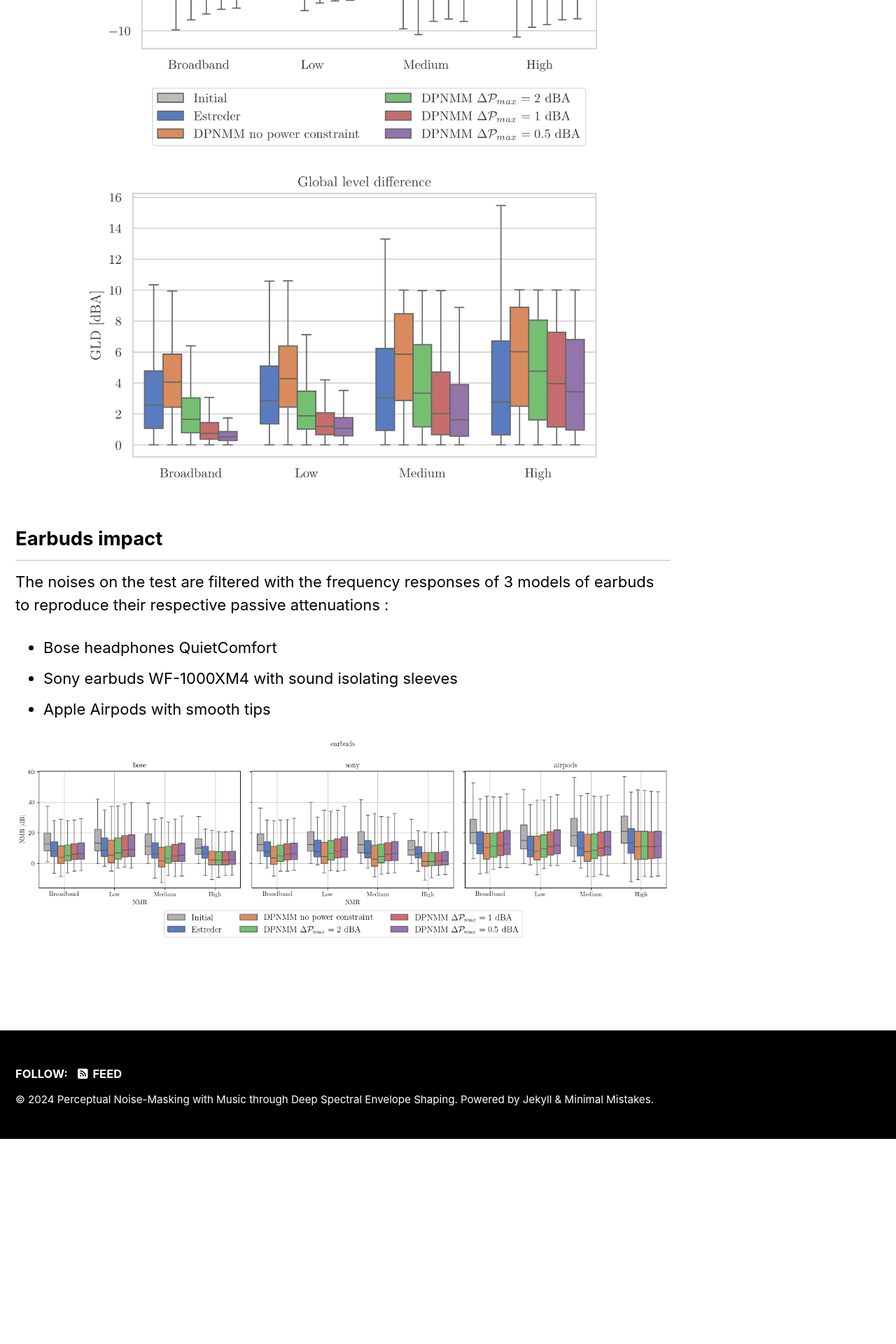
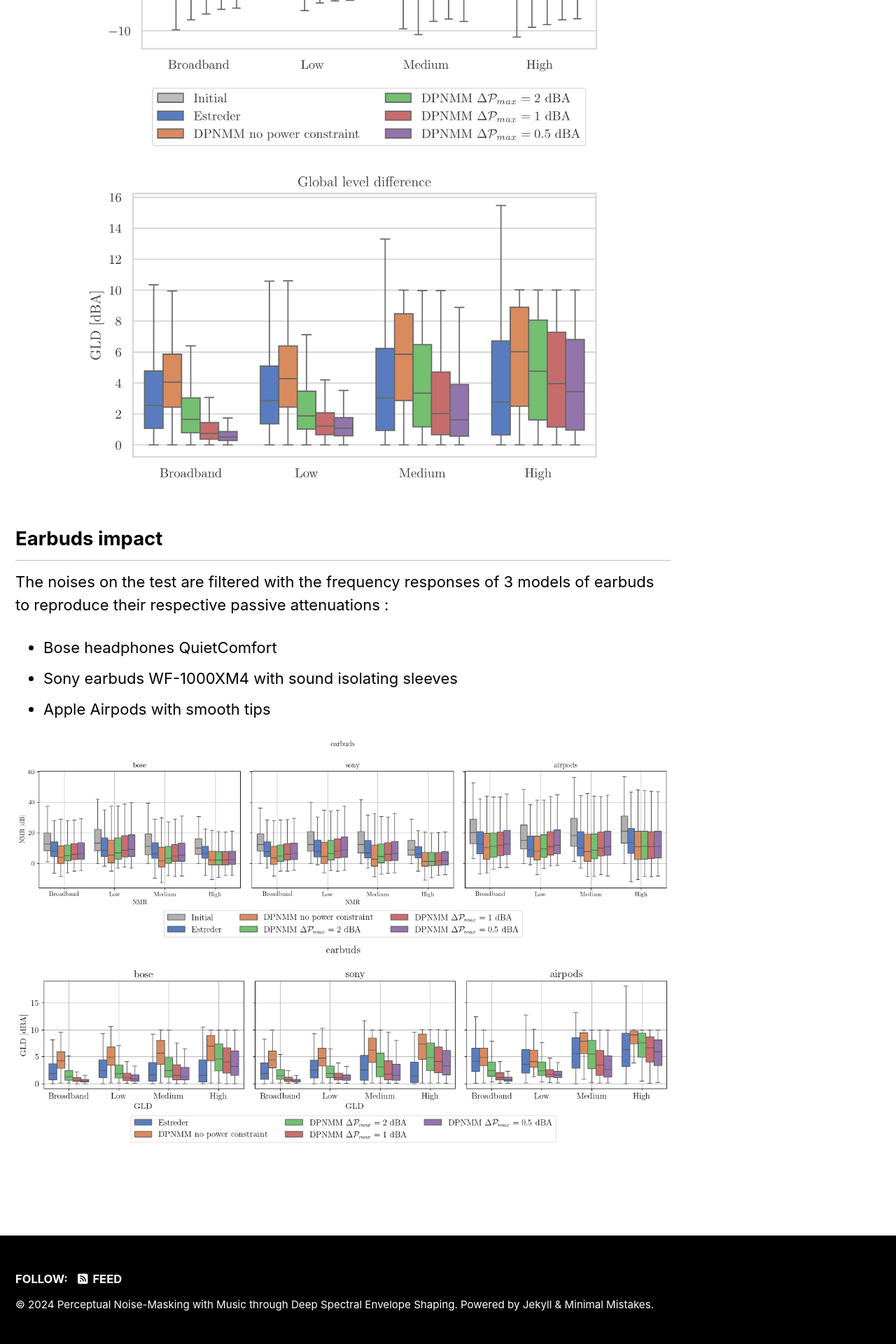
Before and after one commit to ClementineBerger/DPNMM, a Jekyll site: the page built from docs/_pages/results.md, in a window 1280 px wide. Shown: the part 1782-3702 px from the top of the page at 70% size. Built offline with Jekyll 4.4.1, drawn with Linux system fonts in a browser that asks for light colours; cached includes are drawn as plain includes; formulas are drawn with MathJax 3; before the commit the page ends 3409 px from its top, so only the background shows below that.

Commit message:
add figure

```diff
--- a/docs/_pages/results.md
+++ b/docs/_pages/results.md
@@ -69,3 +69,4 @@ The noises on the test are filtered with the frequency responses of 3 models of
 {: .text-justify}
 
 ![image-center](figures/earbuds_nmr.png){: .align-center}
+![image-center](figures/earbuds_gld.png){: .align-center}
```
